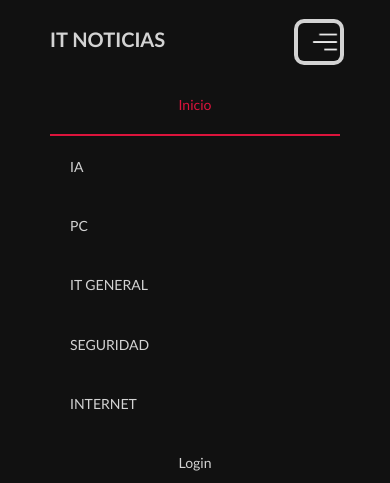
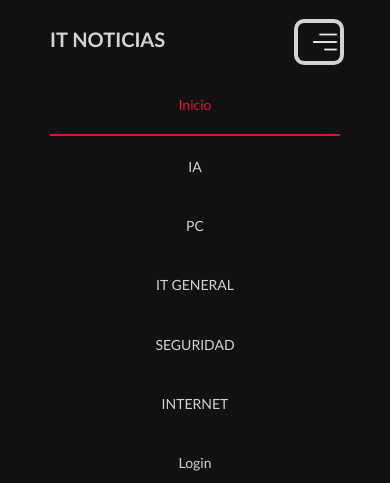
Before and after one commit to FacundoMarcoBacigalupo/Blog, a React (Vite) app: page / in a window 390 px wide. Both pictures are taken after a click on the button "Toggle navigation". Shown: the top 483 px of the page. Built offline with nearby package versions, Linux system fonts and the light colour scheme; no server answers; the database is empty.

Commit message:
Update NavBar

```diff
--- a/src/Components/Navbar/Navbar.jsx
+++ b/src/Components/Navbar/Navbar.jsx
@@ -1,12 +1,13 @@
 /* eslint-disable react-hooks/rules-of-hooks */
 import menu from "../../Assets/img/menu.png";
-import { NavLink, Link } from "react-router-dom";
+import { NavLink, Link, useLocation } from "react-router-dom";
 import { auth } from "../../firebase.js";
 import { useAuthContext } from "../../Context/AuthProvider.jsx";
 import "./navbar.css";
 
 const Navbar = () => {
     const { user, closeSesion, categorySelected, setCategorySelected } = useAuthContext();
+    const location = useLocation();
 
     return (
         <section className="ftco-section">
@@ -33,23 +34,23 @@ const Navbar = () => {
                                 )}
 
                                 <li className="nav-item">
-                                    <button className={`nav-link ${ categorySelected == "IA" ? "activ" : "" }`} onClick={() => setCategorySelected("IA")}>IA</button>
+                                    <NavLink to="/" className={`nav-link ${ categorySelected == "IA" ? "activ" : "" }`} onClick={() => setCategorySelected("IA")}>IA</NavLink>
                                 </li>
 
                                 <li className="nav-item">
-                                    <button className={`nav-link ${ categorySelected == "PC" ? "activ" : "" }`} onClick={() => setCategorySelected("PC")}>PC</button>
+                                    <NavLink to="/" className={`nav-link ${ categorySelected == "PC" ? "activ" : "" }`} onClick={() => setCategorySelected("PC")}>PC</NavLink>
                                 </li>
 
                                 <li className="nav-item">
-                                    <button className={`nav-link ${ categorySelected == "IT GENERAL" ? "activ" : "" }`} onClick={() => setCategorySelected("IT GENERAL")}>IT GENERAL</button>
+                                    <NavLink to="/" className={`nav-link ${ categorySelected == "IT GENERAL" ? "activ" : "" }`} onClick={() => setCategorySelected("IT GENERAL")}>IT GENERAL</NavLink>
                                 </li>
 
                                 <li className="nav-item">
-                                    <button className={`nav-link ${ categorySelected == "SEGURIDAD" ? "activ" : "" }`} onClick={() => setCategorySelected("SEGURIDAD")}>SEGURIDAD</button>
+                                    <NavLink to="/" className={`nav-link ${ categorySelected == "SEGURIDAD" ? "activ" : "" }`} onClick={() => setCategorySelected("SEGURIDAD")}>SEGURIDAD</NavLink>
                                 </li>
 
                                 <li className="nav-item">
-                                    <button className={`nav-link ${ categorySelected == "INTERNET" ? "activ" : "" }`} onClick={() => setCategorySelected("INTERNET")}>INTERNET</button>
+                                    <NavLink to="/" className={`nav-link ${ categorySelected == "INTERNET" ? "activ" : "" }`} onClick={() => setCategorySelected("INTERNET")}>INTERNET</NavLink>
                                 </li>
                             </ul>
 
@@ -63,7 +64,7 @@ const Navbar = () => {
                             ) : (
                                 <ul className="navbar-nav ml-auto mr-md-3">
                                     <li className="nav-item">
-                                        <NavLink to="/login" className="nav-link">Login</NavLink>
+                                        <NavLink to="/login" onClick={() => setCategorySelected("A")} className={`nav-link ${location.pathname === "/login" ? "activ" : ""}`}>Login</NavLink>
                                     </li>
                                 </ul>
                             )}
--- a/src/Components/Navbar/navbar.css
+++ b/src/Components/Navbar/navbar.css
@@ -25,11 +25,6 @@
 	}
 
 	.activ{
-		color: crimson !important;
-		border-bottom: solid 2px crimson;
-		width: 100%;
-	}
-	.active{
 		color: crimson !important;
 		border-bottom: solid 2px crimson;
 		width: 100%;
```
